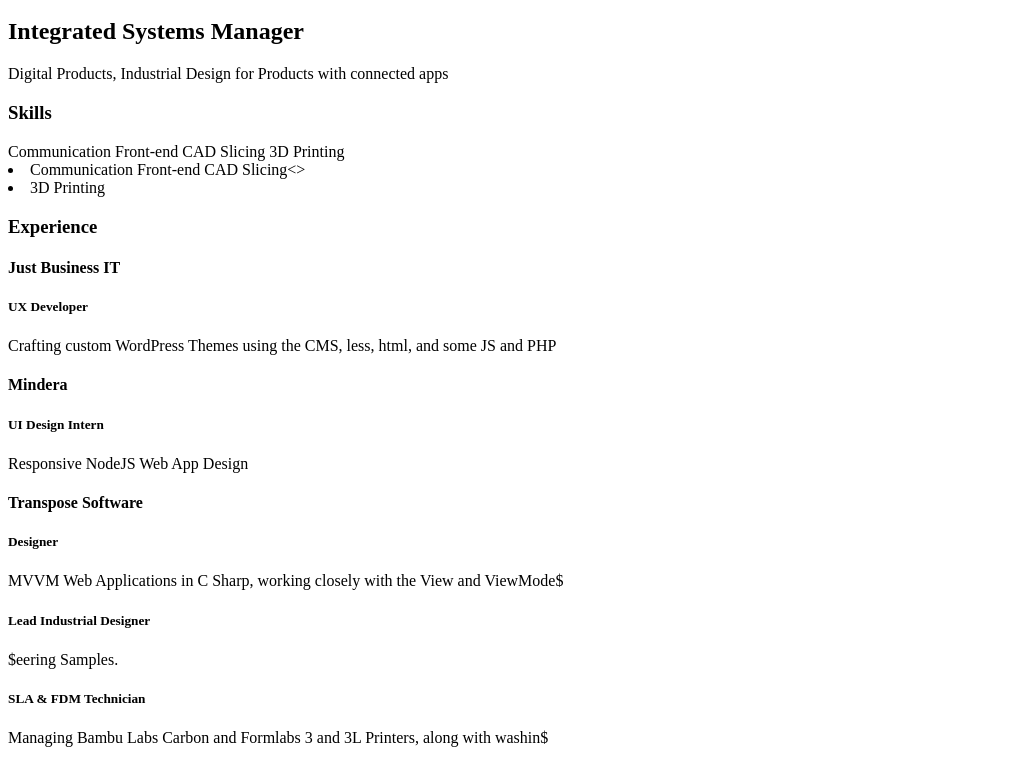
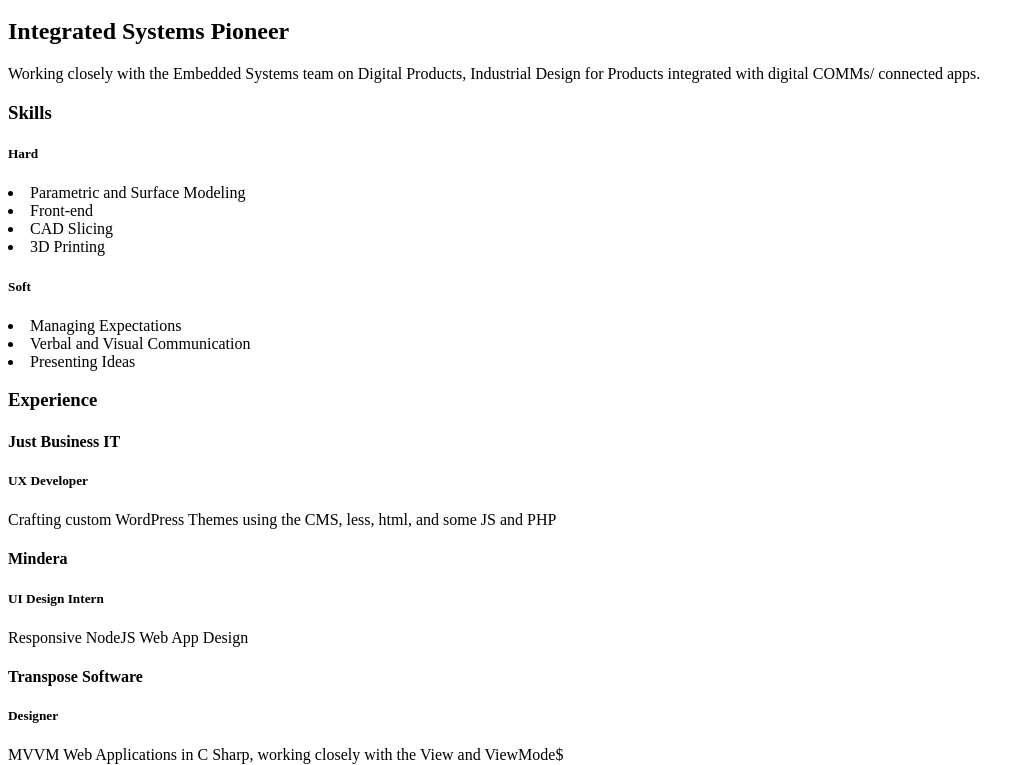
Before and after one commit to hicarty/CV, a plain HTML site: page index.html in a window 1280 px wide. Shown: the part 48-813 px from the top of the page, without its empty margins (0-1035 px from the left). Drawn offline with Linux system fonts and the light colour scheme.

Commit message:
-Fixed: Skills

```diff
--- a/index.html
+++ b/index.html
@@ -5,10 +5,13 @@
 <main>
 <span>
 <h1>Haven Carty</h1>
-<h2>Integrated Systems Manager</h2>
-<p>Digital Products, Industrial Design for Products with connected apps</p>
+<h2>Integrated Systems Pioneer</h2>
+<p>Working closely with the Embedded Systems team on Digital Products, Industrial Design for Products integrated with digital COMMs/ connected apps.</p>
 <h3>Skills</h3>
-<p>Communication Front-end CAD Slicing 3D Printing<table><li>Communication Front-end CAD Slicing<> <li>3D Printing</li></table></p>
+<h5>Hard</h5>
+<p><table><li>Parametric and Surface Modeling</li><li>Front-end</li><li>CAD Slicing</li><li>3D Printing</li></table></p>
+<h5>Soft</h5>
+<p><table><li>Managing Expectations</li><li>Verbal and Visual Communication</li><li>Presenting Ideas</li></table></p>
 <h3>Experience</h3>
 <h4>Just Business IT</h4>
 <h5>UX Developer</h5>
```
